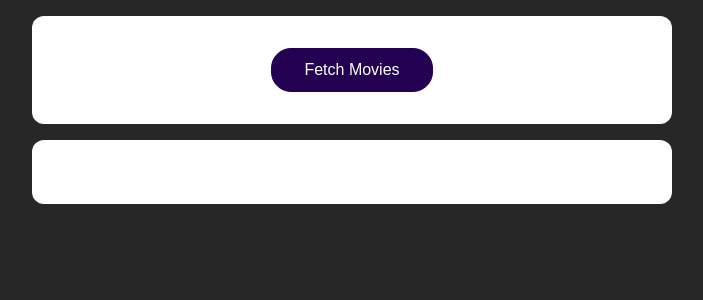
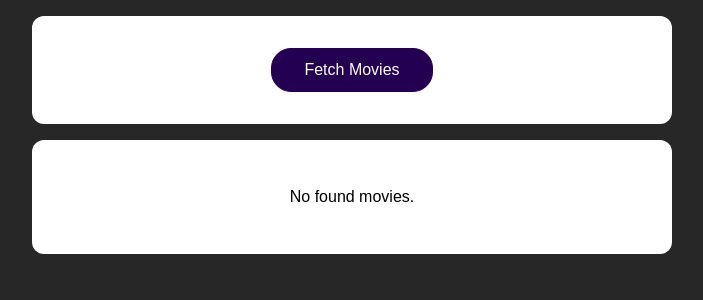
Before and after one commit to zakharovdm/fetch-movie, a React (Create React App) app: page / in a window 1280 px wide. Shown: the top 300 px of the page, without its empty margins (288-991 px from the left). Built offline with nearby package versions, Linux system fonts and the light colour scheme.

Commit message:
feat: add loading handler

```diff
--- a/src/App.js
+++ b/src/App.js
@@ -1,13 +1,15 @@
-import  React, { useState } from "react";
+import React, { useState } from "react";
 
 import MoviesList from "./components/MoviesList";
 import "./App.css";
 
 function App() {
   const [movies, setMovies] = useState([]);
+  const [isLoading, setIsLoading] = useState(false);
 
   async function fetchMoviesHandler() {
-    const response = await fetch("https://swapi.dev/api/films")
+    setIsLoading(true);
+    const response = await fetch("https://swapi.dev/api/films");
     const data = await response.json();
     const transformedData = data.results.map((movieData) => {
       return {
@@ -18,6 +20,7 @@
       };
     });
     setMovies(transformedData);
+    setIsLoading(false);
   }
 
   return (
@@ -26,7 +29,9 @@
         <button onClick={fetchMoviesHandler}>Fetch Movies</button>
       </section>
       <section>
-        <MoviesList movies={movies} />
+        {!isLoading && movies.length > 0 && <MoviesList movies={movies} />}
+        {!isLoading && movies.length === 0 && <p>No found movies.</p>}
+        {isLoading && <p>Loading...</p>}
       </section>
     </React.Fragment>
   );
```
